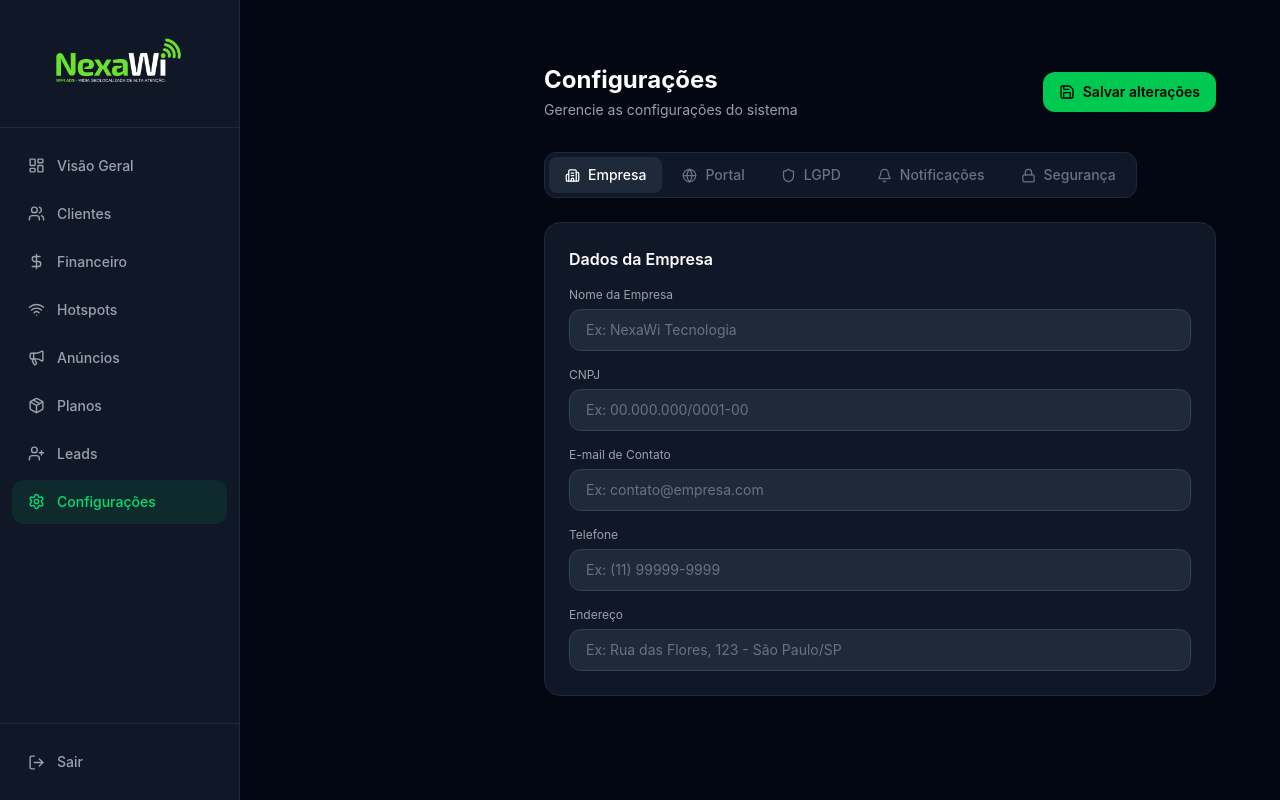
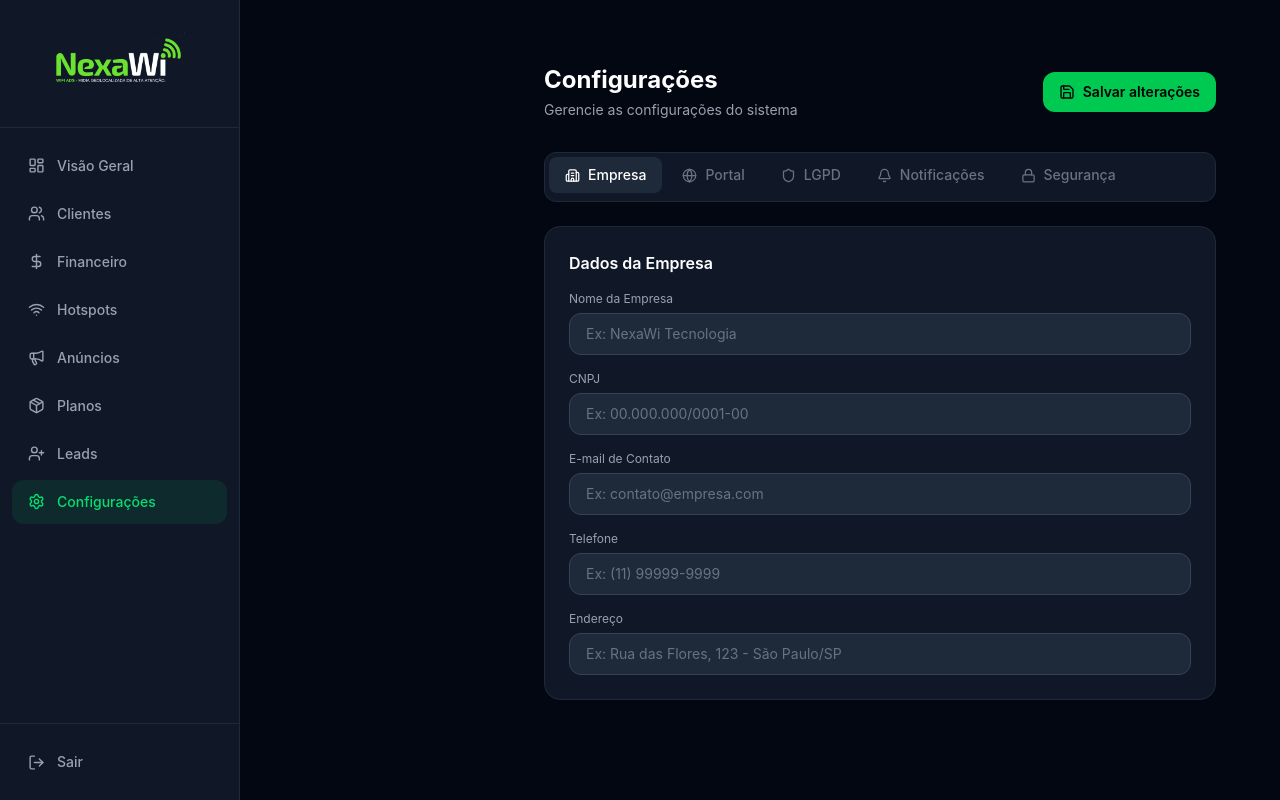
Before and after one commit to jamesnebou/nexawi-ads, a Next.js app: page /dashboard/configuracoes in a window 1280 px wide. Built offline with nearby package versions, Linux system fonts and the light colour scheme; no server answers; the database is empty.

Commit message:
Atualiza os cortes

```diff
--- a/src/app/dashboard/configuracoes/page.js
+++ b/src/app/dashboard/configuracoes/page.js
@@ -144,12 +144,13 @@ export default function Configuracoes() {
         )}
       </div>
 
-      <div className="flex gap-1 mb-6 bg-gray-900 border border-gray-800 rounded-xl p-1 w-fit">
+      {/* Container das abas: ADICIONADO overflow-x-auto e pb-2, REMOVIDO w-fit */}
+      <div className="flex gap-1 mb-6 bg-gray-900 border border-gray-800 rounded-xl p-1 overflow-x-auto pb-2">
         {abas.map(({ id, label, icon: Icon }) => (
           <button
             key={id}
             onClick={() => setAbaAtiva(id)}
-            className={`flex items-center gap-2 px-4 py-2 rounded-lg text-sm font-medium transition-all ${
+            className={`flex items-center gap-2 px-4 py-2 rounded-lg text-sm font-medium transition-all whitespace-nowrap ${ // ADICIONADO whitespace-nowrap
               abaAtiva === id ? 'bg-gray-800 text-white' : 'text-gray-500 hover:text-gray-300'
             }`}
           >
```
